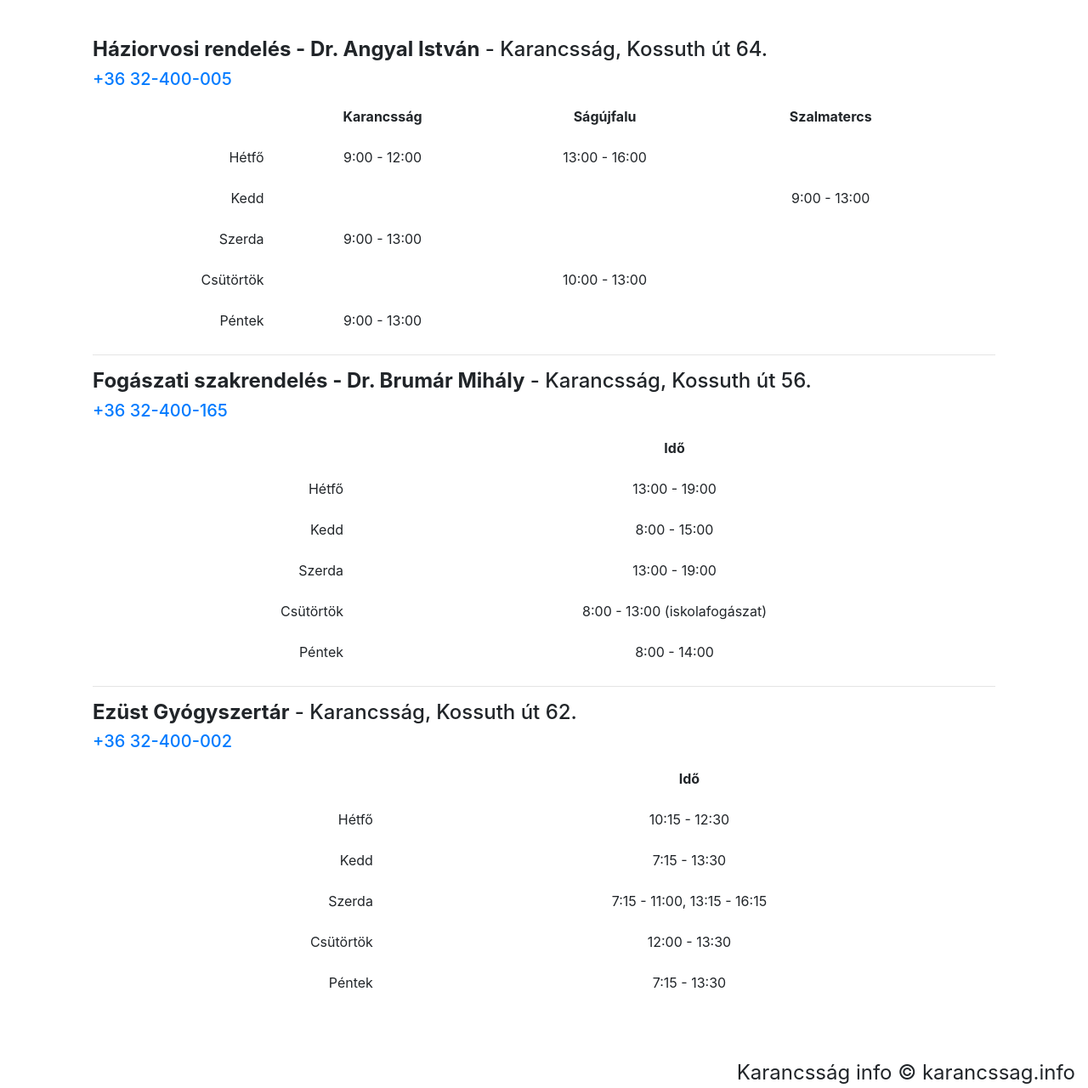
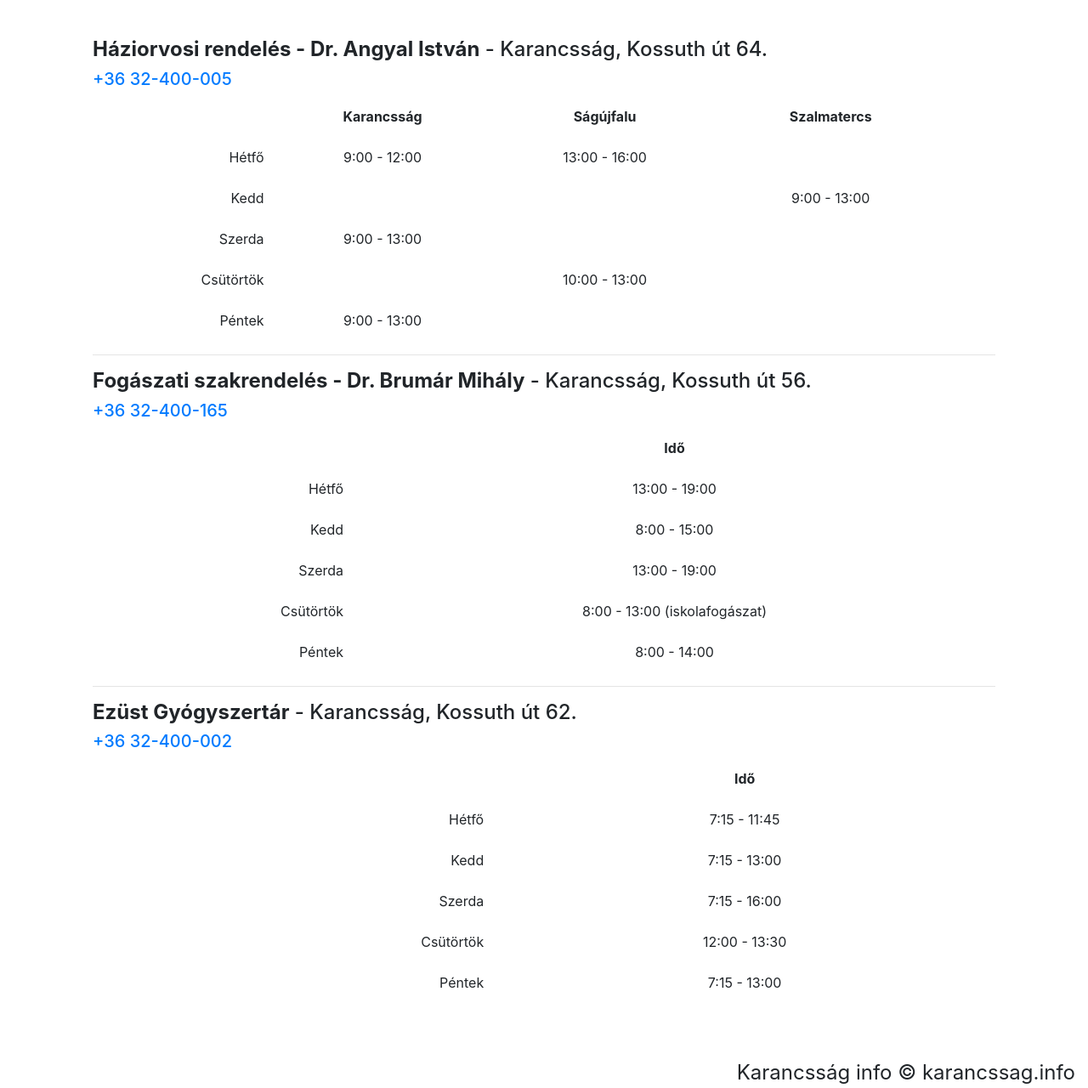
Before and after one commit to karancssag-info/karancssag.info, a Jekyll site: the page built from rendelesek-nyitvatartasok.md, in a window 1280 px wide and 1364 px high, cut to the strip 84-1364 px from the top of the window. Shown: the whole strip at 85% size. Built offline with Jekyll 4.4.1, drawn with Linux system fonts in a browser that asks for light colours; nearby versions of some CDN libraries; comment, search, counter and statistics services are not loaded.

Commit message:
gyogyszertar uj nyitvatartas

```diff
--- a/rendelesek-nyitvatartasok.md
+++ b/rendelesek-nyitvatartasok.md
@@ -42,8 +42,8 @@ postthumbnail: https://static.karancssag.info/images/og/w800/pexels-photo-153726
 
 | |Idő|
 |---:|:---:|
-| Hétfő | 10:15 - 12:30 |
-| Kedd | 7:15 - 13:30 |
-| Szerda | 7:15 - 11:00, 13:15 - 16:15 |
+| Hétfő | 7:15 - 11:45 |
+| Kedd | 7:15 - 13:00 |
+| Szerda | 7:15 - 16:00 |
 | Csütörtök | 12:00 - 13:30 |
-| Péntek | 7:15 - 13:30 |
+| Péntek | 7:15 - 13:00 |
```
